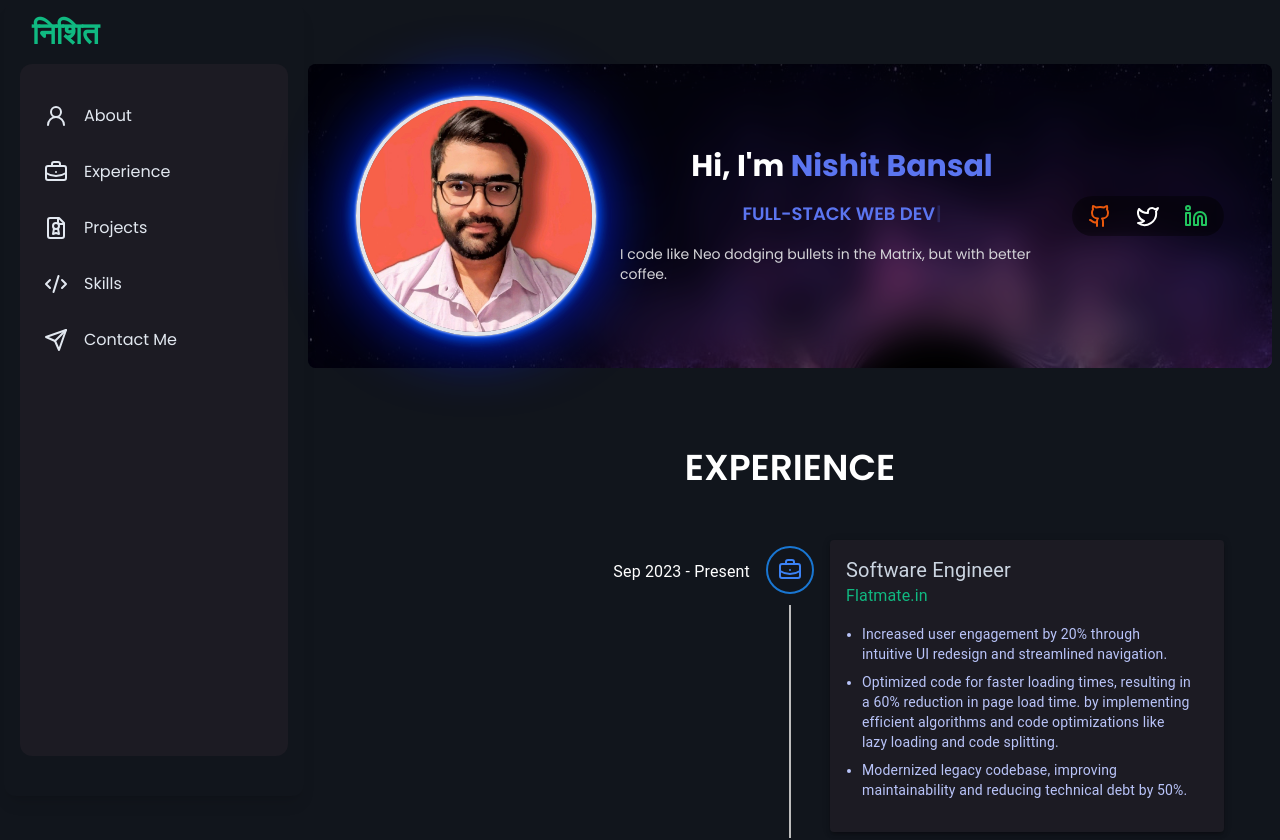
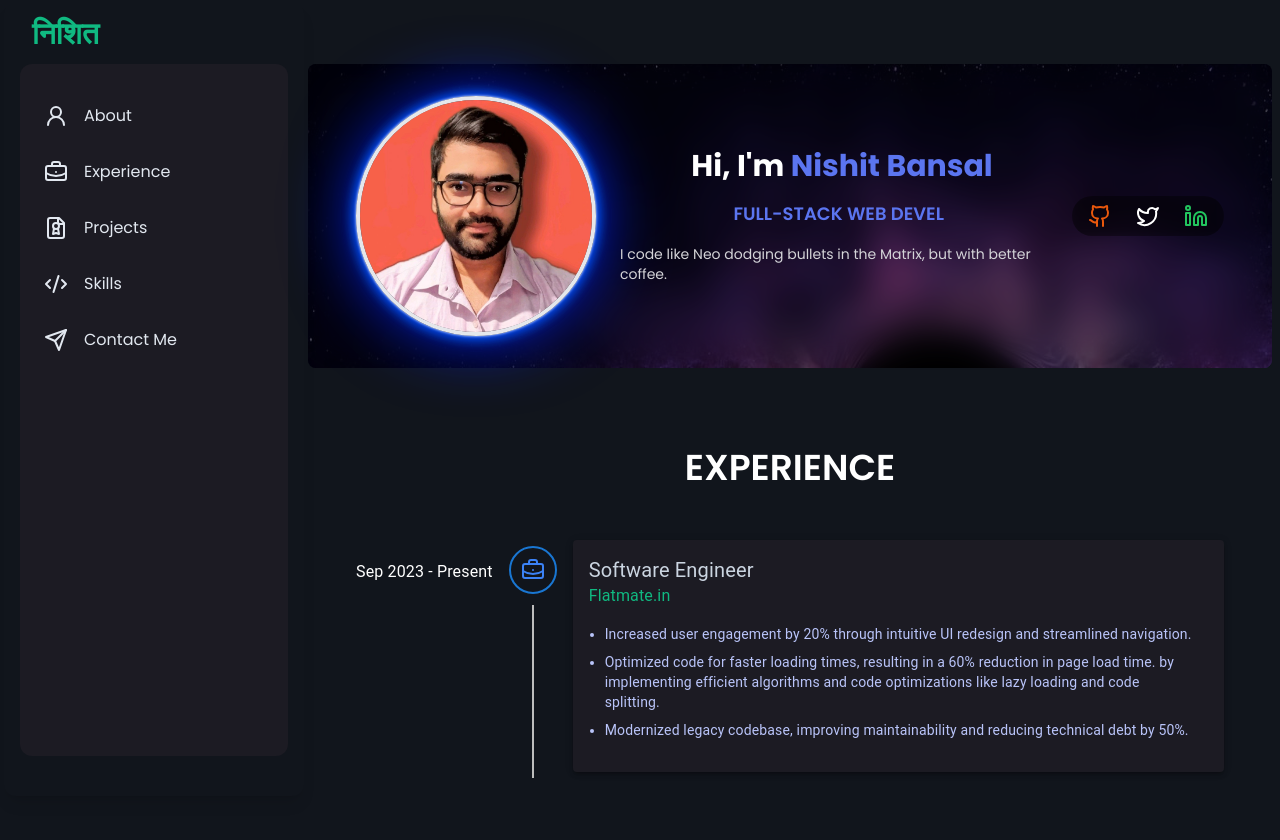
Before and after one commit to Nishit278/Portfolio, a React (Vite) app: page / in a window 1280 px wide. Shown: the top 840 px of the page. Built offline with nearby package versions, Linux system fonts and the light colour scheme; no server answers.

Commit message:
Experience UI Fix

```diff
--- a/src/components/Timeline.jsx
+++ b/src/components/Timeline.jsx
@@ -10,6 +10,7 @@ import Typography from "@mui/material/Typography";
 import { BriefcaseBusiness } from "lucide-react";
 import { experimental_sx } from "@mui/material";
 import FM from "../assets/logo (1).png";
+import { styled } from "@mui/system";
 
 const TimeLine = ({ experienceRef }) => {
   return (
--- a/src/index.css
+++ b/src/index.css
@@ -2,6 +2,11 @@
 @tailwind base;
 @tailwind components;
 @tailwind utilities;
+
+.css-ymt5it-MuiTypography-root-MuiTimelineOppositeContent-root {
+  flex: 0 0 auto !important;
+  -webkit-box-flex: 0 m !important;
+}
 
 @layer base {
   html {
```
